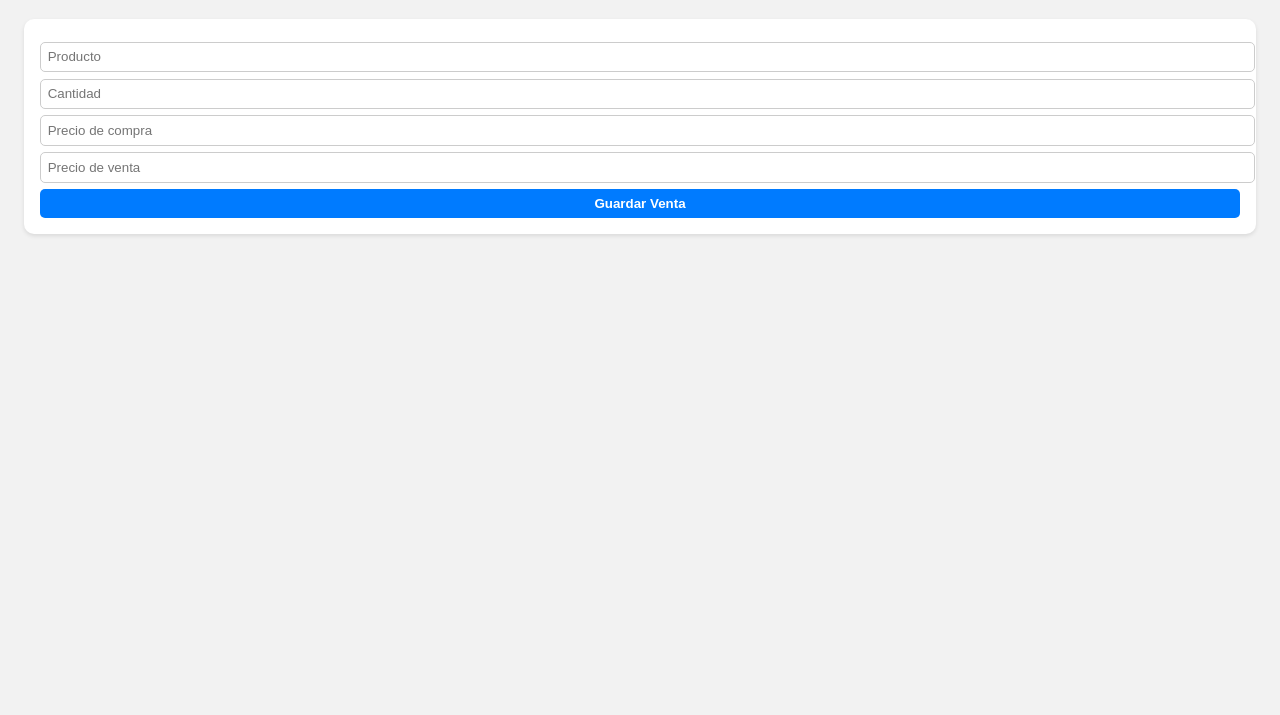
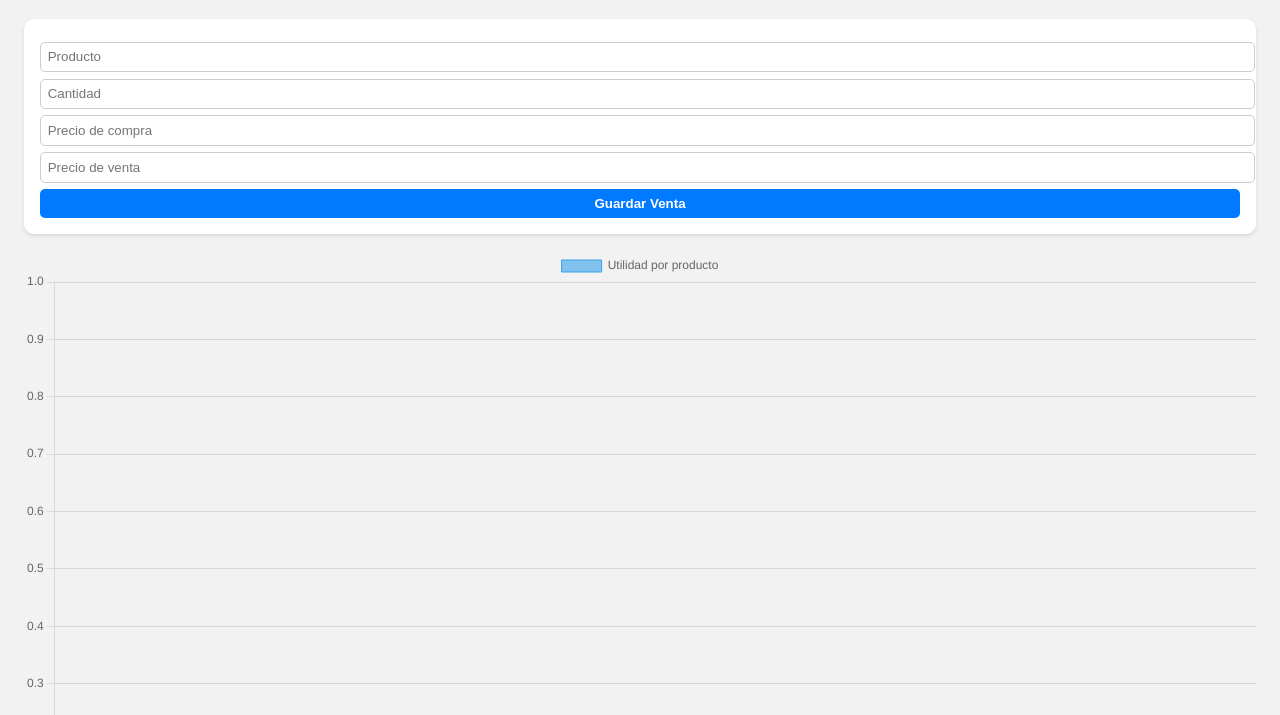
Before and after one commit to Juan129700/AppVentasJuan, a plain HTML site: page index.html in a window 1280 px wide. Shown: the part 85-800 px from the top of the page. Drawn offline with nearby package versions, Linux system fonts and the light colour scheme.

Commit message:
Add files via upload

```diff
--- a/index.html
+++ b/index.html
@@ -5,12 +5,13 @@
   <meta name="viewport" content="width=device-width, initial-scale=1.0"/>
   <title>AppVentasJuan</title>
   <link rel="manifest" href="manifest.json">
+  <script src="https://cdn.jsdelivr.net/npm/chart.js"></script>
   <style>
     body { font-family: sans-serif; padding: 1em; background: #f2f2f2; }
     form { background: white; padding: 1em; border-radius: 10px; box-shadow: 0 2px 4px rgba(0,0,0,0.1); }
     input, button { margin-top: 0.5em; padding: 0.5em; width: 100%; border: 1px solid #ccc; border-radius: 5px; }
     button { background: #007bff; color: white; font-weight: bold; border: none; cursor: pointer; }
-    .ventas { margin-top: 1em; }
+    .ventas, .graficas { margin-top: 1em; }
     .venta { background: white; padding: 0.5em; margin-bottom: 0.5em; border-left: 5px solid green; }
   </style>
 </head>
@@ -25,6 +26,9 @@
   </form>
 
   <div class="ventas" id="ventas"></div>
+  <div class="graficas">
+    <canvas id="graficaUtilidad" width="400" height="200"></canvas>
+  </div>
 
   <script>
     const form = document.getElementById('form');
@@ -39,6 +43,40 @@
       `).join("");
     }
 
+    function actualizarGrafica() {
+      const ventas = JSON.parse(localStorage.getItem('ventas') || "[]");
+      const resumen = {};
+      ventas.forEach(v => {
+        const util = (v.venta - v.compra) * v.cantidad;
+        if (!resumen[v.producto]) resumen[v.producto] = 0;
+        resumen[v.producto] += util;
+      });
+
+      const labels = Object.keys(resumen);
+      const datos = Object.values(resumen);
+
+      const ctx = document.getElementById('graficaUtilidad').getContext('2d');
+      if (window.miGrafica) window.miGrafica.destroy();
+      window.miGrafica = new Chart(ctx, {
+        type: 'bar',
+        data: {
+          labels: labels,
+          datasets: [{
+            label: 'Utilidad por producto',
+            data: datos,
+            backgroundColor: 'rgba(54, 162, 235, 0.6)',
+            borderColor: 'rgba(54, 162, 235, 1)',
+            borderWidth: 1
+          }]
+        },
+        options: {
+          scales: {
+            y: { beginAtZero: true }
+          }
+        }
+      });
+    }
+
     form.addEventListener('submit', e => {
       e.preventDefault();
       const producto = document.getElementById('producto').value;
@@ -51,9 +89,11 @@
       localStorage.setItem('ventas', JSON.stringify(ventas));
       form.reset();
       mostrarVentas();
+      actualizarGrafica();
     });
 
     mostrarVentas();
+    actualizarGrafica();
   </script>
 </body>
 </html>
```
Also changed, not shown: 1 other file.
